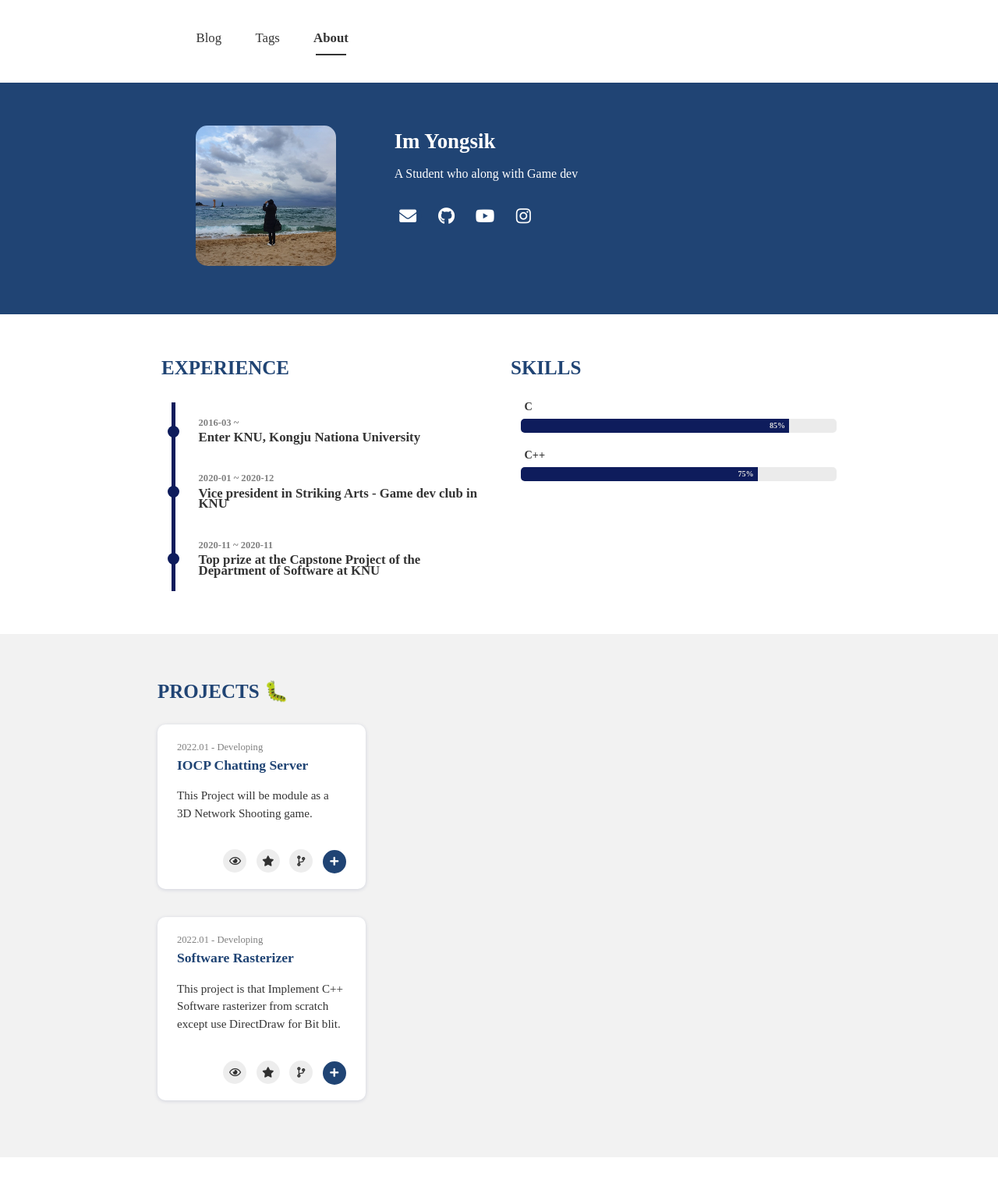
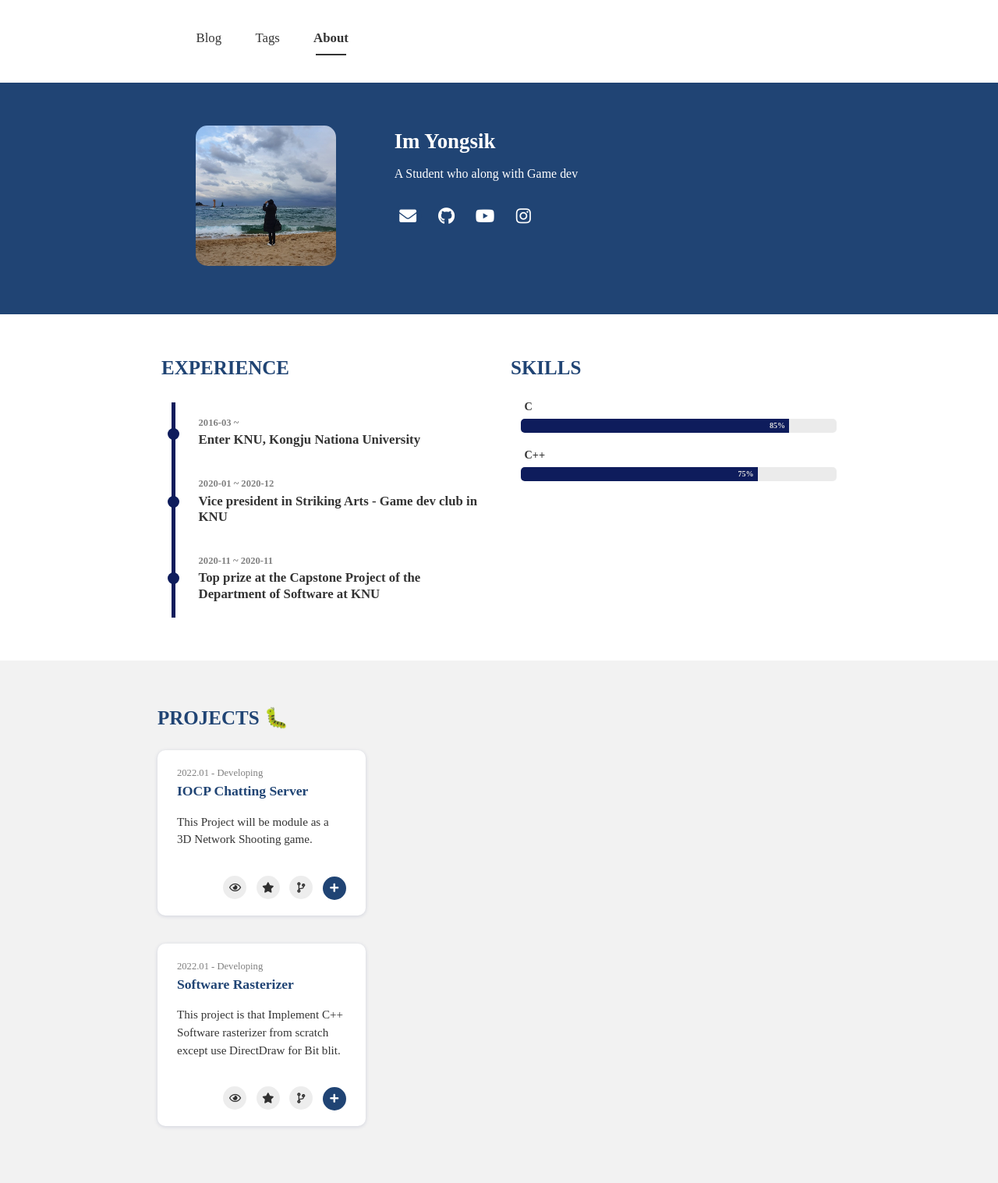
Before and after one commit to Hamsik2rang/Hamsik2rang.github.io, a Jekyll site: the page built from portfolio.html, in a window 1280 px wide. Shown: the whole page at 78% size. Built offline with Jekyll 4.4.1, drawn with Linux system fonts in a browser that asks for light colours; nearby versions of some CDN libraries; some web fonts are replaced; before the commit the page ends 1484 px from its top, so only the background shows below that.

Commit message:
Set experience line-height

```diff
--- a/_sass/layouts/_portfolio.scss
+++ b/_sass/layouts/_portfolio.scss
@@ -89,6 +89,7 @@
           }
           .description {
             font-size: 1rem;
+            line-height: 1.2rem;
           }
         }
         li.meta::before {
```
